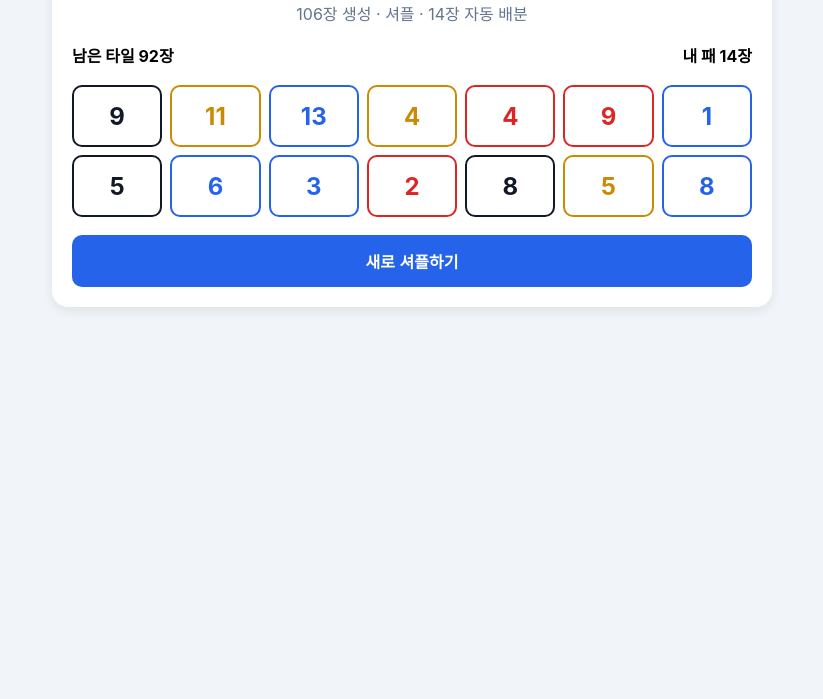
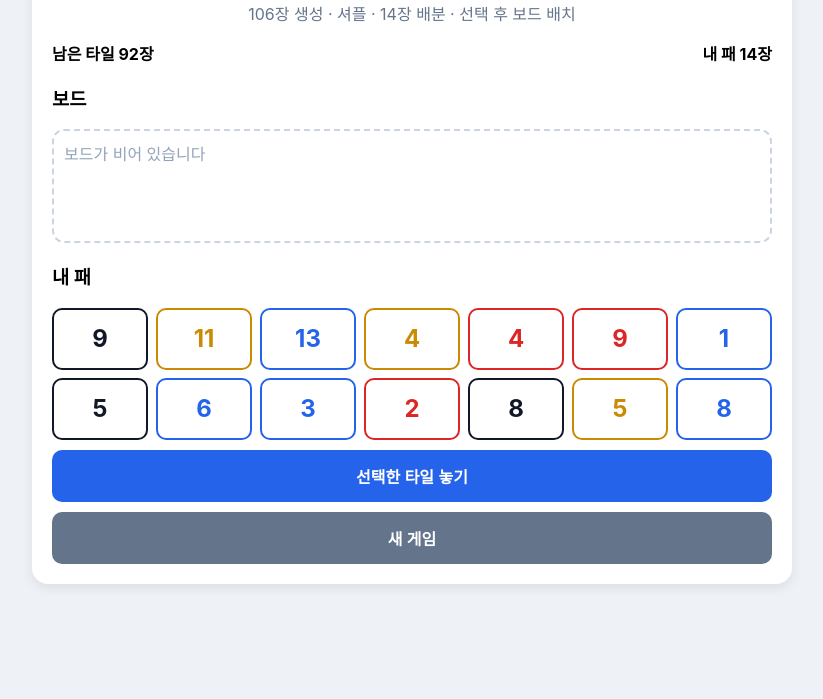
Before and after one commit to khstarlit/test, a plain HTML site: page rummikub.html in a window 1280 px wide. Shown: the part 101-800 px from the top of the page, without its empty margins (228-1051 px from the left). Drawn offline with Linux system fonts and the light colour scheme.

Commit message:
rummikub.html 업데이트

```diff
--- a/rummikub.html
+++ b/rummikub.html
@@ -3,164 +3,45 @@
 <head>
 <meta charset="UTF-8">
 <meta name="viewport" content="width=device-width, initial-scale=1.0">
-<title>루미큐브 Stage 1</title>
-
+<title>루미큐브 Stage2</title>
 <style>
-body{
-    font-family:-apple-system,BlinkMacSystemFont,"Segoe UI",sans-serif;
-    background:#f1f5f9;
-    margin:0;
-    padding:20px;
-}
-.wrap{
-    max-width:720px;
-    margin:auto;
-}
-.card{
-    background:white;
-    border-radius:16px;
-    padding:20px;
-    box-shadow:0 4px 12px rgba(0,0,0,.08);
-}
-h1{
-    text-align:center;
-    margin:0 0 8px;
-}
-p{
-    text-align:center;
-    color:#64748b;
-}
-.info{
-    display:flex;
-    justify-content:space-between;
-    font-weight:bold;
-    margin:18px 0;
-}
-.grid{
-    display:grid;
-    grid-template-columns:repeat(7,1fr);
-    gap:8px;
-}
-.tile{
-    height:58px;
-    border-radius:10px;
-    background:white;
-    display:flex;
-    align-items:center;
-    justify-content:center;
-    font-size:24px;
-    font-weight:bold;
-    border:2px solid;
-}
-button{
-    width:100%;
-    margin-top:18px;
-    padding:14px;
-    border:none;
-    border-radius:10px;
-    background:#2563eb;
-    color:white;
-    font-size:16px;
-    font-weight:bold;
-}
+body{font-family:-apple-system,BlinkMacSystemFont,sans-serif;background:#eef2f7;margin:0;padding:20px}
+.wrap{max-width:760px;margin:auto}
+.card{background:#fff;border-radius:16px;padding:20px;box-shadow:0 4px 12px rgba(0,0,0,.08)}
+h1{text-align:center;margin:0 0 6px} p{text-align:center;color:#64748b}
+#board{min-height:90px;border:2px dashed #cbd5e1;border-radius:12px;padding:10px;margin:14px 0}
+.group{display:flex;gap:6px;margin-bottom:8px;flex-wrap:wrap}
+.grid{display:grid;grid-template-columns:repeat(7,1fr);gap:8px}
+.tile{height:58px;border-radius:10px;background:#fff;display:flex;align-items:center;justify-content:center;font-size:24px;font-weight:700;border:2px solid;cursor:pointer}
+.selected{background:#dbeafe!important;border-color:#2563eb!important;transform:scale(1.05)}
+.info{display:flex;justify-content:space-between;font-weight:700;margin:12px 0}
+button{width:100%;padding:14px;margin-top:10px;border:none;border-radius:10px;background:#2563eb;color:#fff;font-size:16px;font-weight:700}
+.gray{background:#64748b}
 </style>
 </head>
-
 <body>
-
-<div class="wrap">
-  <div class="card">
-
-    <h1>🎲 루미큐브 Stage 1</h1>
-    <p>106장 생성 · 셔플 · 14장 자동 배분</p>
-
-    <div class="info">
-      <span>남은 타일 <span id="remain">0</span>장</span>
-      <span>내 패 14장</span>
-    </div>
-
-    <div class="grid" id="hand"></div>
-
-    <button onclick="deal()">새로 셔플하기</button>
-
-  </div>
-</div>
-
+<div class="wrap"><div class="card">
+<h1>🎲 루미큐브 Stage 2</h1>
+<p>106장 생성 · 셔플 · 14장 배분 · 선택 후 보드 배치</p>
+<div class="info"><span>남은 타일 <span id="remain">0</span>장</span><span>내 패 <span id="count">14</span>장</span></div>
+<h3>보드</h3><div id="board"></div>
+<h3>내 패</h3><div class="grid" id="hand"></div>
+<button onclick="placeTiles()">선택한 타일 놓기</button>
+<button class="gray" onclick="deal()">새 게임</button>
+</div></div>
 <script>
-const COLORS=[
-  {name:"red",hex:"#dc2626"},
-  {name:"blue",hex:"#2563eb"},
-  {name:"yellow",hex:"#ca8a04"},
-  {name:"black",hex:"#111827"}
-];
-
-// 106장 생성
-function makeTiles(){
-  const tiles=[];
-  let id=0;
-
-  for(let set=0; set<2; set++){
-    for(const c of COLORS){
-      for(let n=1; n<=13; n++){
-        tiles.push({
-          id:"t"+id++,
-          color:c.name,
-          hex:c.hex,
-          number:n,
-          joker:false
-        });
-      }
-    }
-  }
-
-  tiles.push({id:"j1",joker:true});
-  tiles.push({id:"j2",joker:true});
-
-  return tiles;
-}
-
-// 셔플
-function shuffle(arr){
-  const a=[...arr];
-  for(let i=a.length-1;i>0;i--){
-    const j=Math.floor(Math.random()*(i+1));
-    [a[i],a[j]]=[a[j],a[i]];
-  }
-  return a;
-}
-
-// 14장 배분
-function deal(){
-  const bag=shuffle(makeTiles());
-  const hand=bag.splice(0,14);
-
-  document.getElementById("remain").textContent=bag.length;
-
-  const handDiv=document.getElementById("hand");
-  handDiv.innerHTML="";
-
-  hand.forEach(tile=>{
-
-    const div=document.createElement("div");
-    div.className="tile";
-
-    if(tile.joker){
-      div.style.borderColor="#7c3aed";
-      div.style.color="#7c3aed";
-      div.textContent="★";
-    }else{
-      div.style.borderColor=tile.hex;
-      div.style.color=tile.hex;
-      div.textContent=tile.number;
-    }
-
-    handDiv.appendChild(div);
-  });
-}
-
-// 시작 시 자동 배분
+const COLORS=[{n:"red",h:"#dc2626"},{n:"blue",h:"#2563eb"},{n:"yellow",h:"#ca8a04"},{n:"black",h:"#111827"}];
+let hand=[],board=[],bag=[],selected=[];
+function makeTiles(){const t=[];let id=0;for(let s=0;s<2;s++)for(const c of COLORS)for(let i=1;i<=13;i++)t.push({id:"t"+id++,color:c.n,hex:c.h,num:i,j:false});t.push({id:"j1",j:true},{id:"j2",j:true});return t}
+function shuffle(a){a=[...a];for(let i=a.length-1;i>0;i--){const j=Math.floor(Math.random()*(i+1));[a[i],a[j]]=[a[j],a[i]]}return a}
+function deal(){bag=shuffle(makeTiles());hand=bag.splice(0,14);board=[];selected=[];render()}
+function toggle(id){selected=selected.includes(id)?selected.filter(x=>x!==id):[...selected,id];renderHand()}
+function placeTiles(){if(!selected.length)return;const g=[];hand=hand.filter(t=>selected.includes(t.id)?(g.push(t),false):true);board.push(g);selected=[];render()}
+function tileDiv(t){const d=document.createElement("div");d.className="tile";d.style.borderColor=t.j?"#7c3aed":t.hex;d.style.color=t.j?"#7c3aed":t.hex;d.textContent=t.j?"★":t.num;return d}
+function renderHand(){const el=document.getElementById("hand");el.innerHTML="";hand.forEach(t=>{const d=tileDiv(t);if(selected.includes(t.id))d.classList.add("selected");d.onclick=()=>toggle(t.id);el.appendChild(d)});count.textContent=hand.length}
+function renderBoard(){const el=document.getElementById("board");el.innerHTML="";if(!board.length){el.innerHTML="<div style='color:#94a3b8'>보드가 비어 있습니다</div>";return;}board.forEach(g=>{const r=document.createElement("div");r.className="group";g.forEach(t=>r.appendChild(tileDiv(t)));el.appendChild(r)})}
+function render(){remain.textContent=bag.length;renderHand();renderBoard()}
 deal();
 </script>
-
 </body>
 </html>
```
